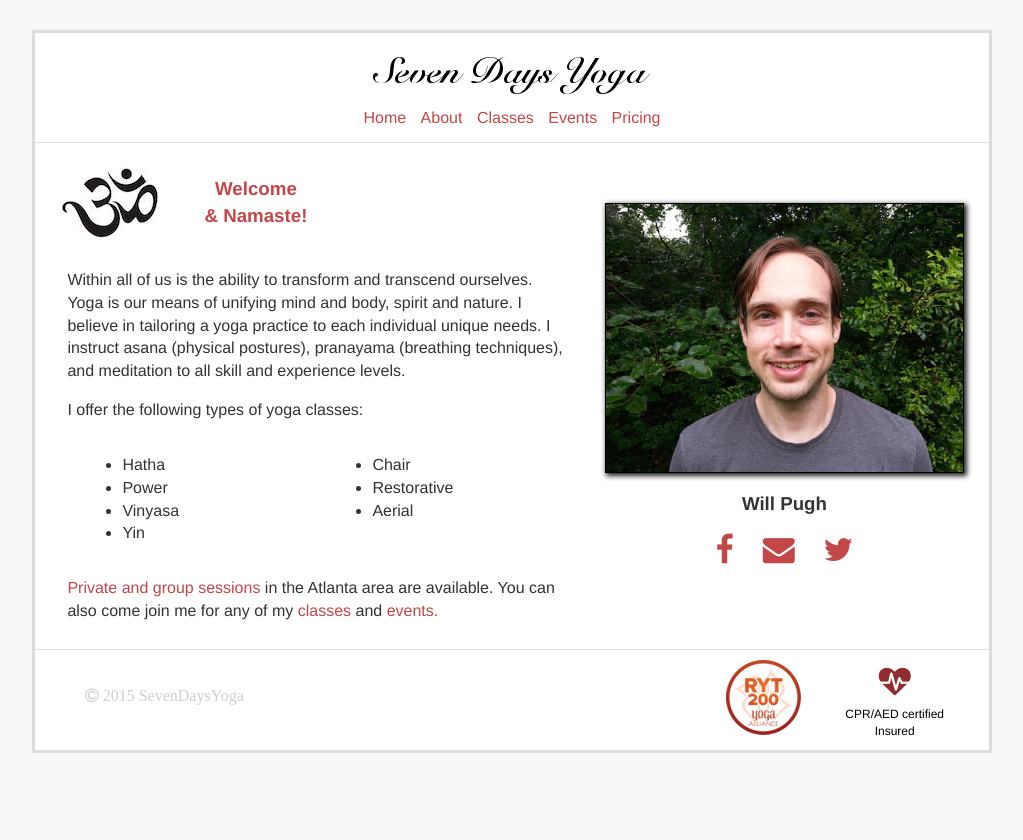
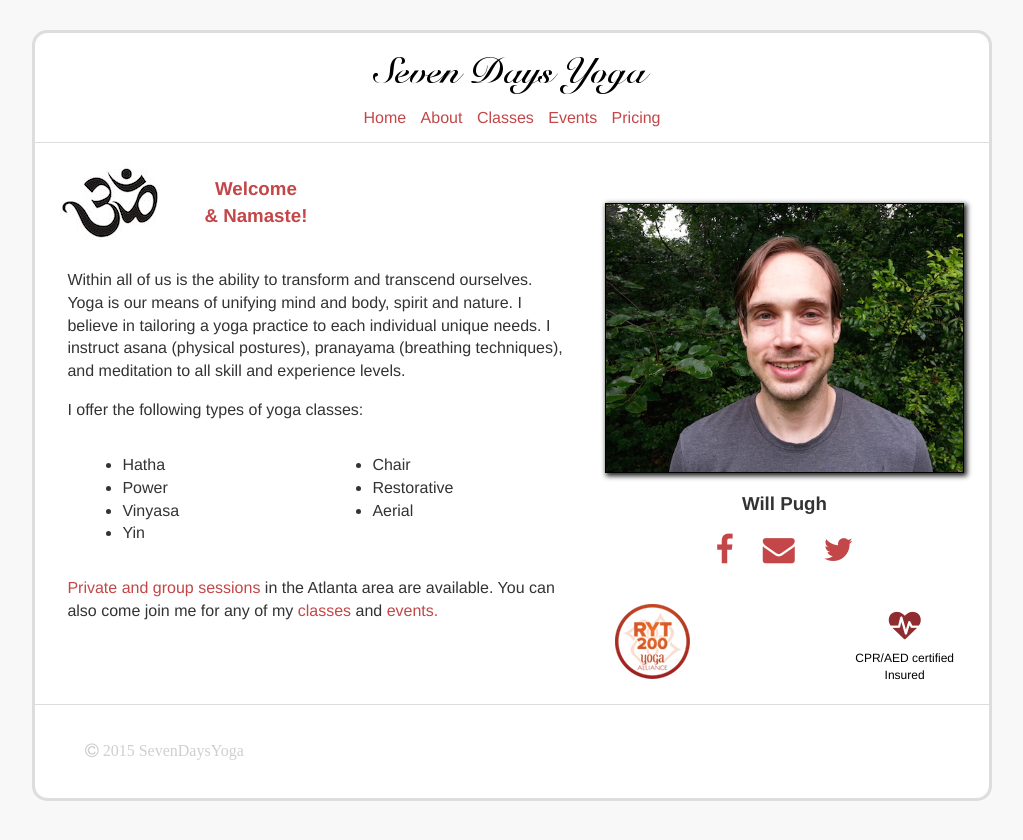
Before and after one commit to sevendaysyoga/sevendaysyoga.github.io, a Jekyll site: the page built from index.html, in a window 1280 px wide. Shown: the top 840 px of the page, without its empty margins (128-1151 px from the left). Built offline with Jekyll 4.4.1, drawn with Linux system fonts in a browser that asks for light colours; nearby versions of some CDN libraries.

Commit message:
moved certs

```diff
--- /dev/null
+++ b/_includes/certs.html
@@ -0,0 +1,12 @@
+<div class="certs">
+<div id = "ryt">
+		<a href="http://yogaalliance.org"><img src = "img/ryt-icon.png"></a>
+	</div>
+	<div id ="cpr">
+		<i class="fa fa-heartbeat"></i>
+		<div id = "certified">
+			<p>CPR/AED certified</p>
+			<p>Insured</p>
+		</div>
+	</div>
+</div>
--- a/_includes/footer.html
+++ b/_includes/footer.html
@@ -2,19 +2,4 @@
 	<div class="col-sm-6 copyright">
 		<p><i class="fa fa-copyright"> 2015 SevenDaysYoga </i></p>
 	</div>
-	<div class="col-sm-6">
-		<div class="certs">
-			<div class = "inner-certs">
-				<div id = "ryt">
-					<a href="http://yogaalliance.org"><img src = "img/ryt-icon.png"></a>
-				</div>
-				<div id ="cpr">
-					<i class="fa fa-heartbeat"></i>
-					<div id = "certified">
-						<p>CPR/AED certified</p>
-						<p>Insured</p>
-					</div>
-				</div>
-			</div>
-		</div>
 </div>
--- /dev/null
+++ b/_sass/_certs.scss
@@ -0,0 +1,30 @@
+.certs {
+	width:100%;
+	margin:10px 0;
+}
+
+#ryt {
+	display:inline-block;
+	float:left;
+	margin:10px 10px;
+
+}
+
+#cpr {
+	display:inline-block;
+	text-align:center;
+	font-size:32px;
+	color:#902B2F;
+	float:right;
+	margin:10px 10px;
+}
+
+#certified {
+	font-size:12px;
+	color:#000;
+
+	p {
+		margin:0;
+		padding:0;
+	}
+}
--- a/_sass/_footer.scss
+++ b/_sass/_footer.scss
@@ -3,42 +3,10 @@
 	background-color:$footer-color;
 	color:$footer-font-color;
 	border-top:1px $border-color solid;
+	border-bottom-right-radius:$border-radius;
+	border-bottom-left-radius:$border-radius;
 }
 
-.certs {
-	width:100%;
-}
-
-.inner-certs {
-	width:100%;
-	text-align:right;
-	padding:10px;
-}
-
-#ryt {
-	display:inline-block;
-	margin:0 20px;
-
-}
-
-#cpr {
-	display:inline-block;
-	vertical-align:top;
-	text-align:center;
-	font-size:32px;
-	color:#902B2F;
-	margin:0 20px;
-}
-
-#certified {
-	font-size:12px;
-	color:#000;
-
-	p {
-		margin:0;
-		padding:0;
-	}
-}
 
 .copyright {
 
--- a/_sass/_header.scss
+++ b/_sass/_header.scss
@@ -2,6 +2,8 @@ header {
 	padding:12px 0;
 	background-color:$header-color;
 	border-bottom:1px $border-color solid;
+	border-top-right-radius:$border-radius;
+	border-top-left-radius:$border-radius;
 }
 
 .logo {
--- a/_sass/_variables.scss
+++ b/_sass/_variables.scss
@@ -18,3 +18,4 @@ $container-padding-top:30px;
 $container-width:960px;
 $content-padding:30px;
 $footer-height:100px;
+$border-radius:15px;
--- a/css/main.scss
+++ b/css/main.scss
@@ -6,6 +6,7 @@
 @import "icons";
 @import "header";
 @import "footer";
+@import "certs";
 
 @import "home";
 
@@ -35,6 +36,7 @@ a:hover {
 
 .wrap {
 	border:3px $border-color solid;
+	border-radius:$border-radius
 	// box-shadow:3px 3px 5px 1px rgba(0, 0, 0, 0.2);
 }
 
--- a/index.html
+++ b/index.html
@@ -43,6 +43,7 @@ title: Home
 				<div class="row text-center">
 					{% include menus/icons.html%}
 				</div>
+					{% include certs.html %}
 			</div>
 		</div>
 	</div>
```
Also changed, not shown: other parts of index.html (+1 -1 lines).
